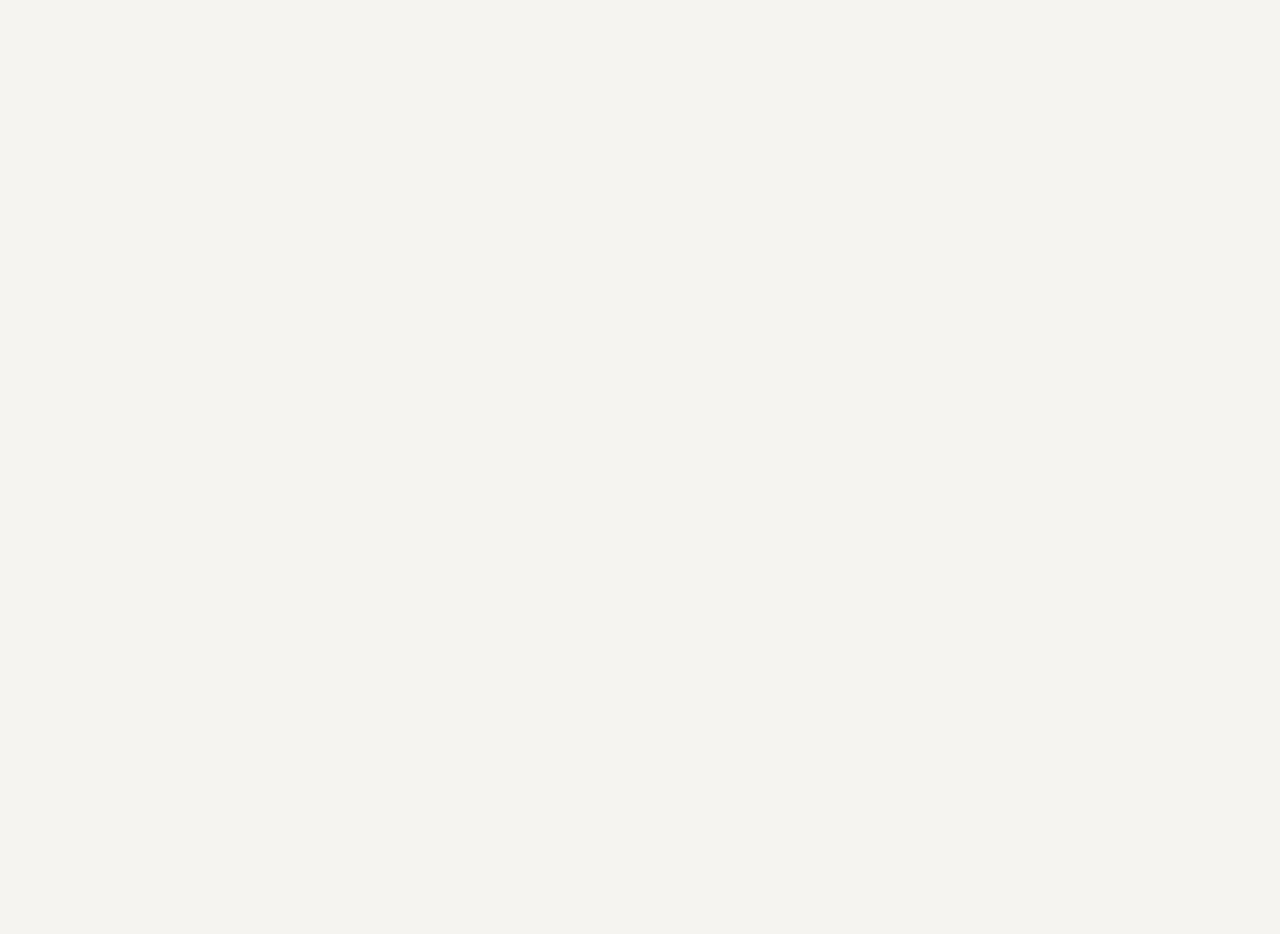
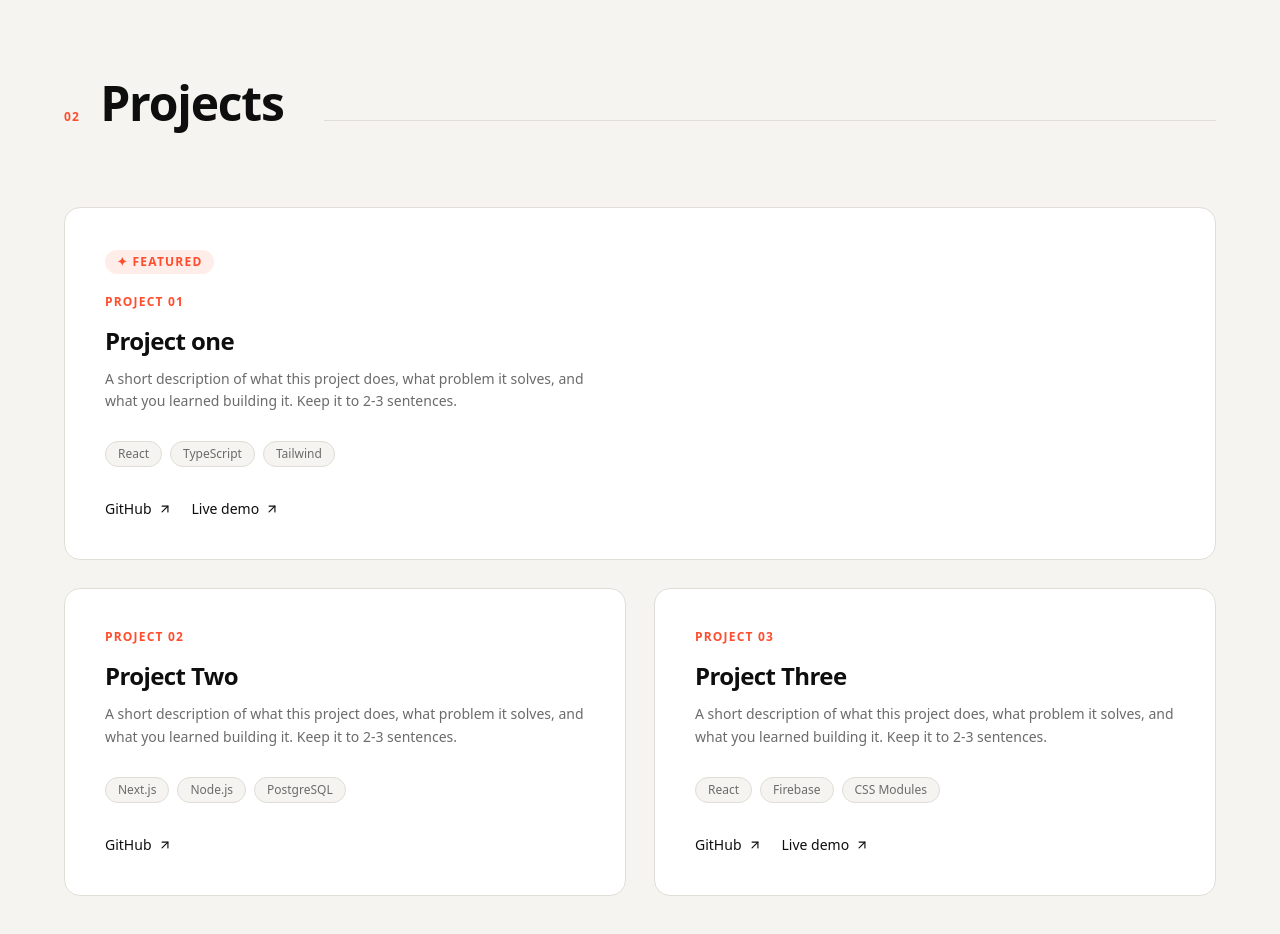
Before and after one commit to mariokonnari/Portfolio-Website, a Next.js app: page / in a window 1280 px wide. Shown: the part 1700-2634 px from the top of the page. Before the commit the page ends 1651 px from the top, so only its background shows below. Built offline with nearby package versions, Linux system fonts and the light colour scheme.

Commit message:
Added Projects component

```diff
--- a/src/app/page.tsx
+++ b/src/app/page.tsx
@@ -2,6 +2,7 @@ import Navbar from "@/components/ui/Navbar";
 import Hero from "@/components/sections/Hero";
 import Marquee from "@/components/ui/Marquee";
 import About from "@/components/sections/About";
+import Projects from "@/components/sections/Projects";
 
 export default function Home() {
   return (
@@ -10,6 +11,7 @@ export default function Home() {
       <Hero />
       <Marquee />
       <About />
+      <Projects />
     </main>
   );
 }
--- /dev/null
+++ b/src/components/sections/Projects.tsx
@@ -0,0 +1,126 @@
+"use client";
+
+import { useRef } from "react";
+import { motion, useInView } from "framer-motion";
+import { ArrowUpRight } from "lucide-react";
+import { projects, type Project } from "@/lib/projects";
+import { cn } from "@/lib/utils";
+
+const fadeUp = {
+  hidden: { opacity: 0, y: 32 },
+  visible: (delay: number) => ({
+    opacity: 1,
+    y: 0,
+    transition: { duration: 0.8, delay, ease: [0.22, 1, 0.36, 1] as const },
+  }),
+};
+
+function ProjectCard({ project, delay }: { project: Project; delay: number }) {
+  const ref = useRef(null);
+  const inView = useInView(ref, { once: true, margin: "-80px" });
+
+  return (
+    <motion.div
+      ref={ref}
+      custom={delay}
+      variants={fadeUp}
+      initial="hidden"
+      animate={inView ? "visible" : "hidden"}
+      className={cn(
+        "group relative bg-[var(--surface)] rounded-2xl border border-[var(--border)] p-10",
+        "hover:-translate-y-2 hover:shadow-2xl transition-all duration-300",
+        project.featured && "col-span-2"
+      )}
+    >
+      {project.featured && (
+        <div className="inline-flex items-center gap-1.5 px-3 py-1 rounded-full bg-[var(--accent)]/10 text-[var(--accent)] text-xs font-semibold uppercase tracking-widest mb-5">
+          ✦ Featured
+        </div>
+      )}
+
+      <div className="text-xs font-bold uppercase tracking-widest text-[var(--accent)] mb-4">
+        Project {project.num}
+      </div>
+
+      <h3 className="font-black text-2xl tracking-tight leading-tight mb-3">
+        {project.title}
+      </h3>
+
+      <p className="text-sm font-light text-[var(--ink-muted)] leading-relaxed mb-7 max-w-lg">
+        {project.description}
+      </p>
+
+      <div className="flex flex-wrap gap-2 mb-8">
+        {project.tags.map((tag) => (
+          <span
+            key={tag}
+            className="px-3 py-1 rounded-full bg-[var(--bg)] border border-[var(--border)] text-xs font-medium text-[var(--ink-muted)]"
+          >
+            {tag}
+          </span>
+        ))}
+      </div>
+
+      <div className="flex gap-5">
+        {project.github && (
+          <a
+            href={project.github}
+            target="_blank"
+            rel="noopener noreferrer"
+            className="inline-flex items-center gap-1.5 text-sm font-medium hover:text-[var(--accent)] transition-colors duration-200"
+          >
+            GitHub
+            <ArrowUpRight size={14} />
+          </a>
+        )}
+        {project.live && (
+          <a
+            href={project.live}
+            target="_blank"
+            rel="noopener noreferrer"
+            className="inline-flex items-center gap-1.5 text-sm font-medium hover:text-[var(--accent)] transition-colors duration-200"
+          >
+            Live demo
+            <ArrowUpRight size={14} />
+          </a>
+        )}
+      </div>
+    </motion.div>
+  );
+}
+
+export default function Projects() {
+  const ref = useRef(null);
+  const inView = useInView(ref, { once: true, margin: "-100px" });
+
+  return (
+    <section id="projects" ref={ref} className="bg-[var(--bg)] px-16 py-32">
+      {/* Section header */}
+      <motion.div
+        custom={0}
+        variants={fadeUp}
+        initial="hidden"
+        animate={inView ? "visible" : "hidden"}
+        className="flex items-baseline gap-5 mb-20"
+      >
+        <span className="text-xs font-bold uppercase tracking-widest text-[var(--accent)]">
+          02
+        </span>
+        <h2 className="font-black text-5xl tracking-tight leading-none">
+          Projects
+        </h2>
+        <div className="flex-1 h-px bg-[var(--border)] ml-5" />
+      </motion.div>
+
+      <div className="grid grid-cols-2 gap-7">
+        {projects.map((project, i) => (
+          <ProjectCard
+            key={project.num}
+            project={project}
+            delay={i * 0.1}
+          />
+        ))}
+      </div>
+    </section>
+  );
+}
--- /dev/null
+++ b/src/lib/projects.ts
@@ -0,0 +1,39 @@
+export type Project = {
+    num: string;
+    title: string;
+    description: string;
+    tags: string[];
+    github?: string;
+    live?: string;
+    featured?: boolean;
+};
+
+export const projects: Project[] = [
+    {
+    num: "01",
+        title: "Project one",
+        description:
+            "A short description of what this project does, what problem it solves, and what you learned building it. Keep it to 2-3 sentences.",
+        tags: ["React", "TypeScript", "Tailwind"],
+        github: "https://github.com/marioskonnaris/project-one",
+        live: "https://project-one.vercel.app",
+        featured: true,
+    },
+    {
+    num: "02",
+    title: "Project Two",
+    description:
+      "A short description of what this project does, what problem it solves, and what you learned building it. Keep it to 2-3 sentences.",
+    tags: ["Next.js", "Node.js", "PostgreSQL"],
+    github: "https://github.com/marioskonnaris/project-two",
+    },
+    {
+    num: "03",
+    title: "Project Three",
+    description:
+      "A short description of what this project does, what problem it solves, and what you learned building it. Keep it to 2-3 sentences.",
+    tags: ["React", "Firebase", "CSS Modules"],
+    github: "https://github.com/marioskonnaris/project-three",
+    live: "https://project-three.vercel.app",
+    },
+];
```
